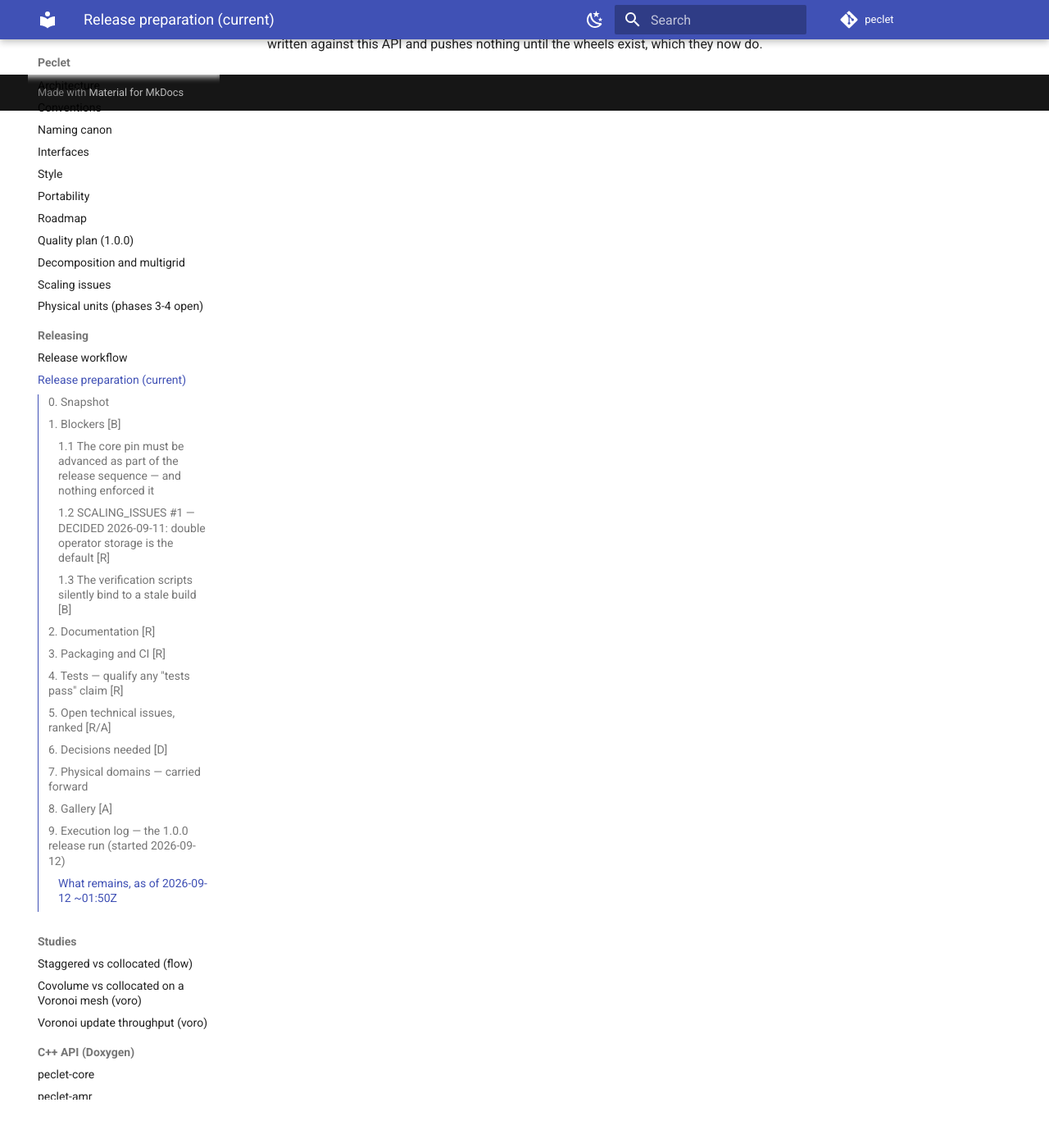
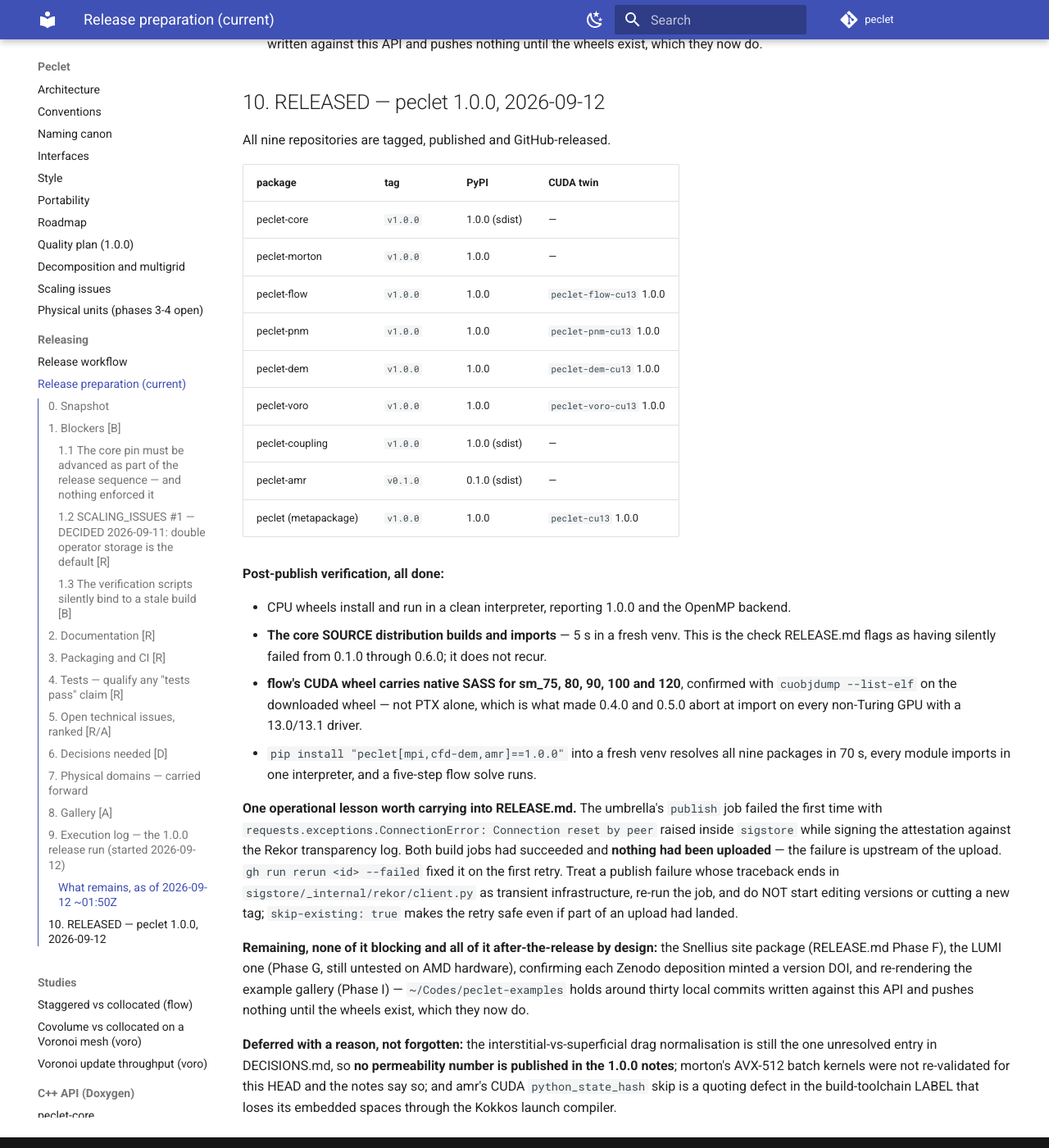
Before and after one commit to computational-chemical-engineering/peclet, an MkDocs documentation site: the page built from docs/RELEASE_PREP.md, in a window 1280 px wide and 1400 px high, scrolled down 12287 px. Shown: the whole window at 82% size. Built offline with MkDocs 1.6.1 and Material for MkDocs 9.7.7, drawn with Linux system fonts in a browser that asks for light colours; comment, search, counter and statistics services are not loaded.

Commit message:
RELEASED: peclet 1.0.0 — the full record, and the Sigstore retry lesson
All nine repos tagged, published and GitHub-released. §10 carries the table, the
four post-publish checks that actually ran, and what is deliberately left.

The check worth having done: the core SOURCE distribution builds and imports in a
fresh venv. RELEASE.md records that it was silently unbuildable from 0.1.0 to
0.6.0, and nothing but this check would have caught a recurrence.

The lesson worth keeping: the umbrella's publish job failed the first time with a
connection reset raised inside sigstore while signing the attestation against the
Rekor transparency log. Both builds had succeeded and nothing had been uploaded --
the failure is upstream of the upload. `gh run rerun --failed` fixed it first try.
A publish traceback ending in rekor/client.py is transient infrastructure: re-run
the job, do not start editing versions or cutting a new tag.

Co-Authored-By: Claude Opus 5 <noreply@anthropic.com>
Claude-Session: https://claude.ai/code/session_01Wqm2gbrbGKeKH8YVUHoTch

```diff
--- a/docs/RELEASE_PREP.md
+++ b/docs/RELEASE_PREP.md
@@ -504,3 +504,51 @@ Everything below is mechanical and ordered; the working tree is already prepared
    still untested on AMD hardware), Zenodo deposition checks, and the example gallery re-render
    (Phase I) — `~/Codes/peclet-examples` holds ~30 local commits written against this API and pushes
    nothing until the wheels exist, which they now do.
+
+## 10. RELEASED — peclet 1.0.0, 2026-09-12
+
+All nine repositories are tagged, published and GitHub-released.
+
+| package | tag | PyPI | CUDA twin |
+|---|---|---|---|
+| peclet-core | `v1.0.0` | 1.0.0 (sdist) | — |
+| peclet-morton | `v1.0.0` | 1.0.0 | — |
+| peclet-flow | `v1.0.0` | 1.0.0 | `peclet-flow-cu13` 1.0.0 |
+| peclet-pnm | `v1.0.0` | 1.0.0 | `peclet-pnm-cu13` 1.0.0 |
+| peclet-dem | `v1.0.0` | 1.0.0 | `peclet-dem-cu13` 1.0.0 |
+| peclet-voro | `v1.0.0` | 1.0.0 | `peclet-voro-cu13` 1.0.0 |
+| peclet-coupling | `v1.0.0` | 1.0.0 (sdist) | — |
+| peclet-amr | `v0.1.0` | 0.1.0 (sdist) | — |
+| peclet (metapackage) | `v1.0.0` | 1.0.0 | `peclet-cu13` 1.0.0 |
+
+**Post-publish verification, all done:**
+
+- CPU wheels install and run in a clean interpreter, reporting 1.0.0 and the OpenMP backend.
+- **The core SOURCE distribution builds and imports** — 5 s in a fresh venv. This is the check
+  RELEASE.md flags as having silently failed from 0.1.0 through 0.6.0; it does not recur.
+- **flow's CUDA wheel carries native SASS for sm_75, 80, 90, 100 and 120**, confirmed with
+  `cuobjdump --list-elf` on the downloaded wheel — not PTX alone, which is what made 0.4.0 and 0.5.0
+  abort at import on every non-Turing GPU with a 13.0/13.1 driver.
+- `pip install "peclet[mpi,cfd-dem,amr]==1.0.0"` into a fresh venv resolves all nine packages in
+  70 s, every module imports in one interpreter, and a five-step flow solve runs.
+
+**One operational lesson worth carrying into RELEASE.md.** The umbrella's `publish` job failed the
+first time with `requests.exceptions.ConnectionError: Connection reset by peer` raised inside
+`sigstore` while signing the attestation against the Rekor transparency log. Both build jobs had
+succeeded and **nothing had been uploaded** — the failure is upstream of the upload. `gh run rerun
+<id> --failed` fixed it on the first retry. Treat a publish failure whose traceback ends in
+`sigstore/_internal/rekor/client.py` as transient infrastructure, re-run the job, and do NOT start
+editing versions or cutting a new tag; `skip-existing: true` makes the retry safe even if part of an
+upload had landed.
+
+**Remaining, none of it blocking and all of it after-the-release by design:** the Snellius site
+package (RELEASE.md Phase F), the LUMI one (Phase G, still untested on AMD hardware), confirming
+each Zenodo deposition minted a version DOI, and re-rendering the example gallery (Phase I) —
+`~/Codes/peclet-examples` holds around thirty local commits written against this API and pushes
+nothing until the wheels exist, which they now do.
+
+**Deferred with a reason, not forgotten:** the interstitial-vs-superficial drag normalisation is
+still the one unresolved entry in DECISIONS.md, so **no permeability number is published in the
+1.0.0 notes**; morton's AVX-512 batch kernels were not re-validated for this HEAD and the notes say
+so; and amr's CUDA `python_state_hash` skip is a quoting defect in the build-toolchain LABEL that
+loses its embedded spaces through the Kokkos launch compiler.
```
